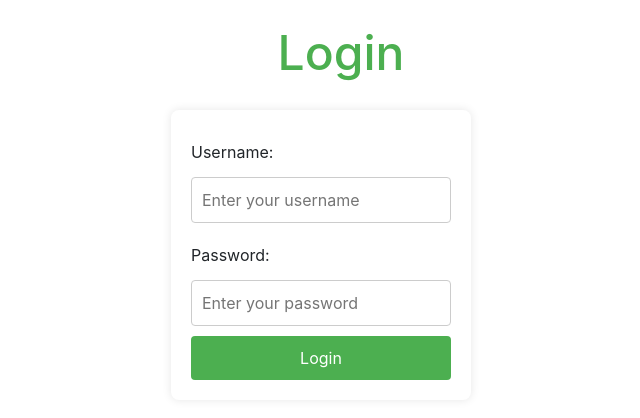
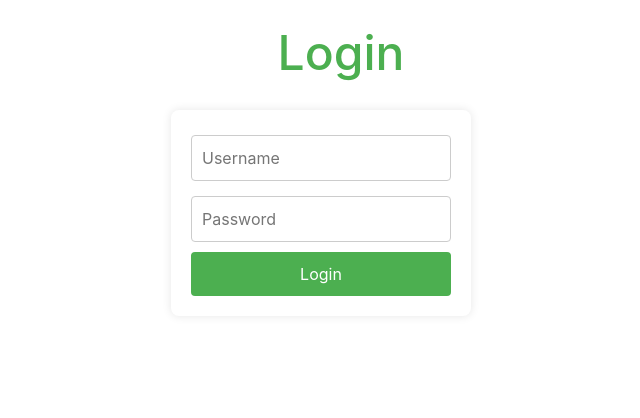
Before and after one commit to alguadam/ie-bank-fe, a Vue app: page /userlogin in a window 1280 px wide. Shown: the top 418 px of the page, without its empty margins (319-959 px from the left). Built offline with nearby package versions, Linux system fonts and the light colour scheme.

Commit message:
update log in handling

```diff
--- a/src/components/Ulogin.vue
+++ b/src/components/Ulogin.vue
@@ -2,11 +2,9 @@
   <div>
     <ArrowLeftIcon class="back" @click="goBack" />
     <h2>Login</h2>
-    <form @submit.prevent="login">
-      <label for="username">Username:</label>
-      <input v-model="username" type="text" id="username" placeholder="Enter your username" required>
-      <label for="password">Password:</label>
-      <input v-model="password" type="password" id="password" placeholder="Enter your password" required>
+    <form @submit.prevent="handleLogin">
+    <input type="text" v-model="username" placeholder="Username" required>
+    <input type="password" v-model="password" placeholder="Password" required>
     <button type="submit">Login</button>
     </form>
   </div>
@@ -33,33 +31,20 @@ export default {
         this.$router.push({ name: "Home" });
       }
     },
-    login() {
-      // Make a POST request to your backend API for user authentication
-      axios.post("http://localhost:8080/userlogin",
-        {
+    handleLogin() {
+      const loginPayload = {
         username: this.username,
         password: this.password,
-        }
-      )
+      };
+      axios.post('/api/login', loginPayload)
         .then(response => {
-    // Handle the successful login response
-        console.log(response.data); // Log the response for debugging
-
-    // Check the response data and perform actions accordingly
-    if (response.data.id) {
-      // Assuming the server returns user ID upon successful login
-      // You may want to store user information or authentication token
-      // Redirect to another page or update the UI
-      window.location.href = '/dashboard'; // Example redirect
-    } else {
-      // Handle unexpected response data
-      console.error('Unexpected response data:', response.data);
-    }
+          const token = response.data.token;
+          localStorage.setItem('userToken', token); // Store the token
+          // Redirect or update UI
         })
         .catch(error => {
-        // Handle login failure or errors
-        console.error(error.response.data); // Log the error response for debugging
-        // Show an error message or perform other actions as needed
+          console.error('Login failed:', error);
+          // Handle error, show message to user
         });
     },
   },
```
Lines whose indentation alone changed are shown as unchanged.
